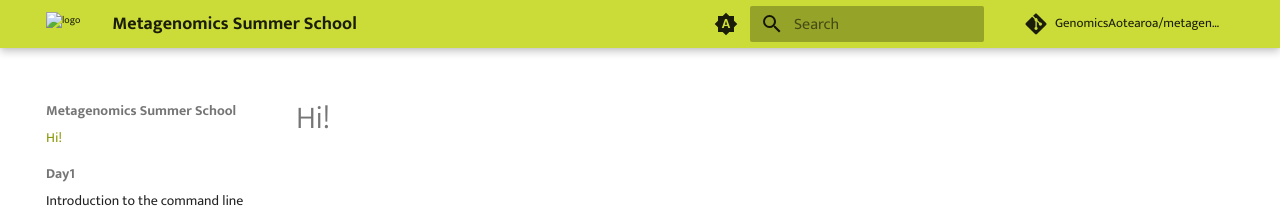
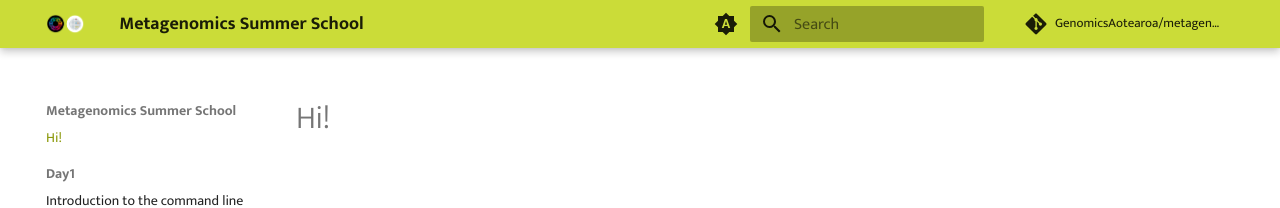
Before and after one commit to GenomicsAotearoa/metagenomics_summer_school, an MkDocs documentation site: the page built from docs/index.md, in a window 1280 px wide. Shown: the top 208 px of the page. Built offline with MkDocs 1.6.1 and Material for MkDocs 9.7.7, drawn with Linux system fonts in a browser that asks for light colours; comment, search, counter and statistics services are not loaded.

Commit message:
add theme Images

```diff
--- a/mkdocs.yml
+++ b/mkdocs.yml
@@ -11,8 +11,8 @@ repo_url: https://github.com/GenomicsAotearoa/metagenomics_summer_school
 
 theme:
   name: material
-  logo: images/nesi_ga.png
-  favicon: images/nesi_ga.png
+  logo: ./theme_images/nesi_ga.png
+  favicon: ./theme_images/nesi_ga.png
    # 404 page
   static_templates:
     - 404.html
```
